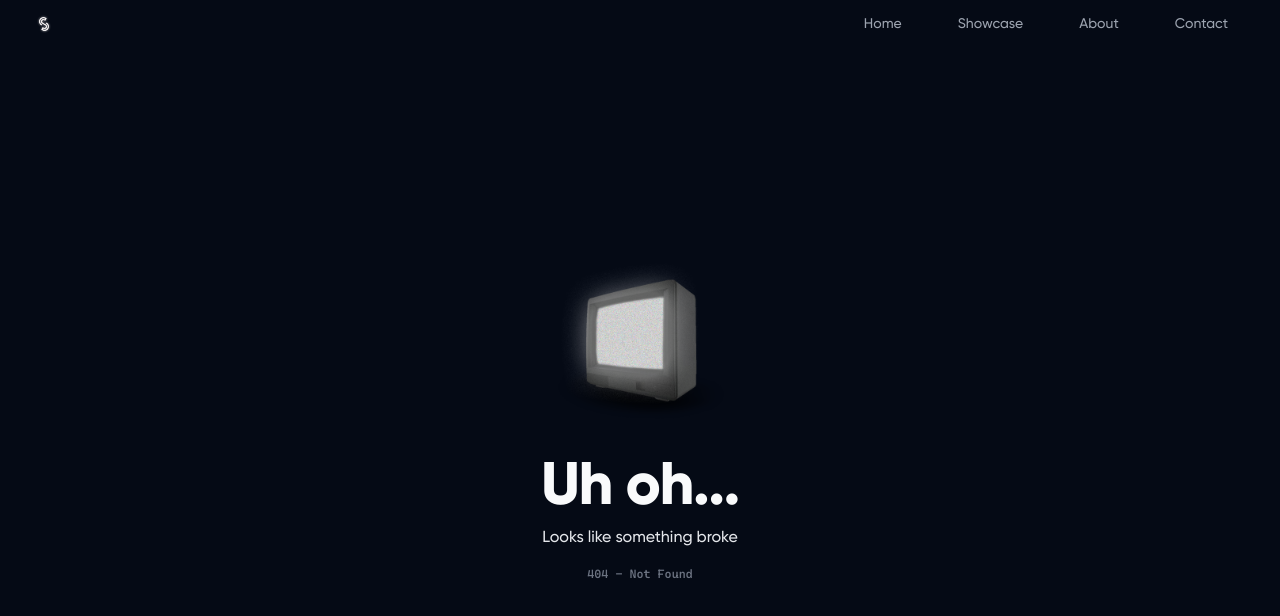
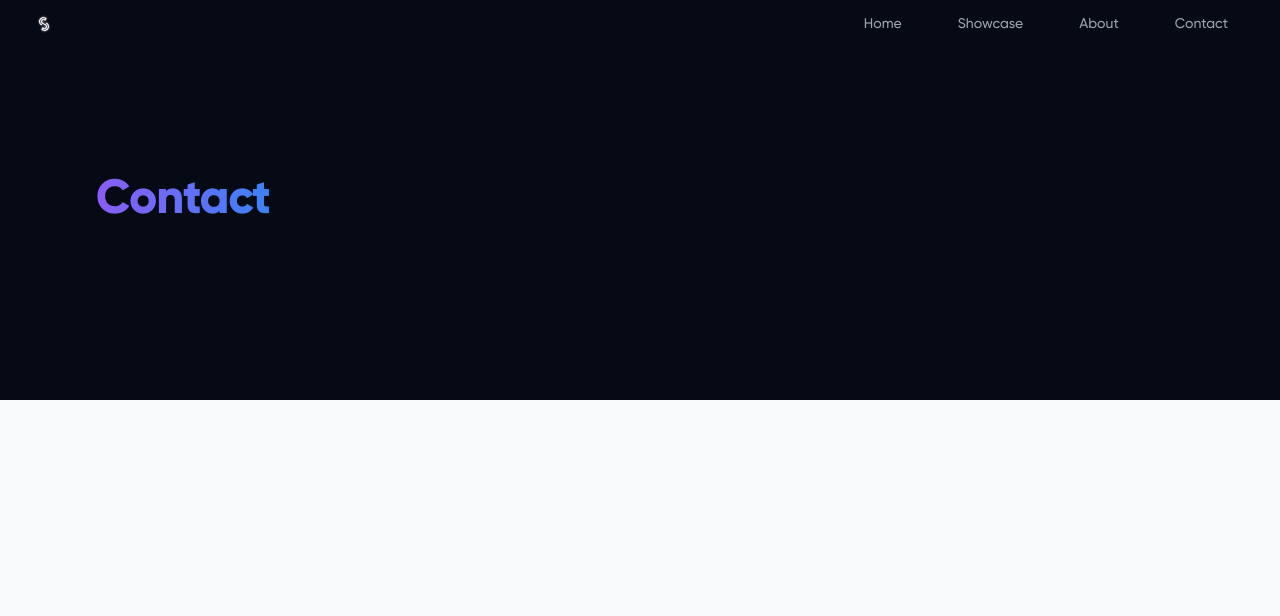
Before and after one commit to skyclo/www-old, a Next.js app: page /contact in a window 1280 px wide. Before the commit this address had no page. Shown: the top 616 px of the page. Built offline with nearby package versions, Linux system fonts and the light colour scheme.

Commit message:
✨ feat: change to webp format over png/jpg

```diff
--- a/components/hero/Hero.jsx
+++ b/components/hero/Hero.jsx
@@ -46,7 +46,7 @@ export default function Hero() {
             </div>
             <div className="hidden lg:flex flex-row ml-auto my-auto animate-fadeupwards">
                 <div className="absolute z-0 left-1/4 bottom-0 opacity-20 w-full h-full">
-                    <Image src="/images/hero_glow1.png" layout="fill" objectFit="contain" alt="" />
+                    <Image src="/images/hero_glow1.webp" layout="fill" objectFit="contain" alt="" />
                 </div>
                 <CodeBlock code={code} output={'"Hello, World! My name is Conor"'}/>
             </div>
--- a/components/projects_carousel/items/Ideoxan.jsx
+++ b/components/projects_carousel/items/Ideoxan.jsx
@@ -14,7 +14,7 @@ export default function IdeoxanProjectCarousel () {
                 </a>
             </div>
             <div className="relative hidden lg:block my-auto ml-auto w-full h-full">
-                <Image src="/images/ix_screenshot_preview.png" alt="A picture of the Ideoxan website" layout="fill" objectFit="contain"/>
+                <Image src="/images/ix_screenshot_preview.webp" alt="A picture of the Ideoxan website" layout="fill" objectFit="contain"/>
             </div>
         </div>
     )
--- a/components/projects_carousel/items/Serenade.jsx
+++ b/components/projects_carousel/items/Serenade.jsx
@@ -11,7 +11,7 @@ export default function SerenadeProjectCarousel () {
                 <p className="mt-2 mx-auto font-sans text-gray-200 font-medium text-normal text-center">An intelligent Discord music bot that uses machine learning algorithms and voice-activated queues to serve music to users. (Discontinued) </p>
             </div>
             <div className="relative hidden lg:block mt-auto ml-auto w-full h-full mr-4">
-                <Image src="/images/serenade_screenshot_preview.png" alt="A picture of the Serenade Help Command Output" layout="fill" objectFit="contain"/>
+                <Image src="/images/serenade_screenshot_preview.webp" alt="A picture of the Serenade Help Command Output" layout="fill" objectFit="contain"/>
             </div>
         </div>
     )
--- a/components/projects_carousel/items/Skosh.jsx
+++ b/components/projects_carousel/items/Skosh.jsx
@@ -10,7 +10,7 @@ export default function SkoshProjectCarousel () {
                 <p className="mt-2 mx-auto lg:mx-0 pr-0 lg:pr-2 font-sans text-gray-200 font-medium text-normal text-center lg:text-left">Skosh (Skyclo Shell) is a bash-lookalike in the browser. It's based on modern DOM and web technologies. Done as a fun little project, it includes a simple command syntax parser and interpreter.</p>
             </div>
             <div className="relative hidden lg:block mt-auto ml-auto w-full h-full">
-                <Image src="/images/skosh_screenshot_preview.png" alt="A picture of the Skosh (Skyclo Shell) window" layout="fill" objectFit="contain"/>
+                <Image src="/images/skosh_screenshot_preview.webp" alt="A picture of the Skosh (Skyclo Shell) window" layout="fill" objectFit="contain"/>
             </div>
         </div>
     )
--- a/pages/404.jsx
+++ b/pages/404.jsx
@@ -23,7 +23,7 @@ export default function Custom404Page () {
                 <main className="flex flex-col h-full w-full bg-gray-950 -mt-12">
                     <div className="mx-auto my-auto">
                         <div className="relative mx-auto h-60 w-auto">
-                            <Image id="u_0281392" src="/images/error_tv.png" alt="Old 90's CRT TV" layout="fill" objectFit="contain"/>
+                            <Image id="u_0281392" src="/images/error_tv.webp" alt="Old 90's CRT TV" layout="fill" objectFit="contain"/>
                         </div>
                         <h1 className="mx-auto font-sans text-center font-extrabold tracking-tight text-gray-50 text-6xl">Uh oh...</h1>
                         <h2 className="mx-auto mt-2 font-sans text-center font-medium text-gray-200 text-base">Looks like something broke</h2>
--- /dev/null
+++ b/pages/contact.jsx
@@ -0,0 +1,17 @@
+import NavigationBar from '../components/navigation/NavigationBar'
+import Hero from '../components/hero/Hero'
+import IntroductionAnimation from '../components/intro/Intro'
+import HeadMetaTags from '../components/meta/Meta'
+import Header from '../components/header/Header'
+
+export default function Contact() {
+    return (
+        <>
+            <HeadMetaTags pageTitle="Contact"/>
+            <body className="h-screen w-screen bg-gray-50 overflow-x-hidden">
+                <NavigationBar/>
+                <Header headerName="Contact" colorFrom="purple-500" colorTo="blue-500"/>
+            </body>
+        </>
+    )
+}
```
